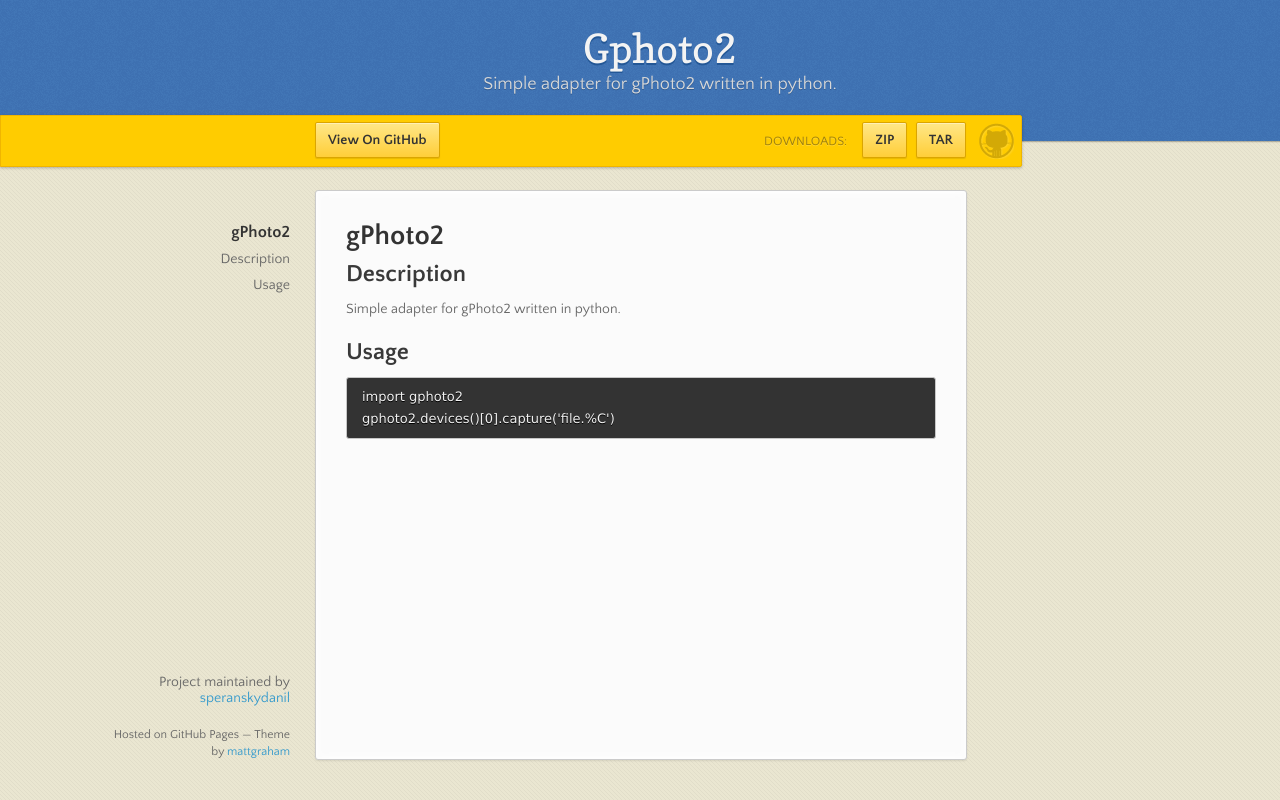
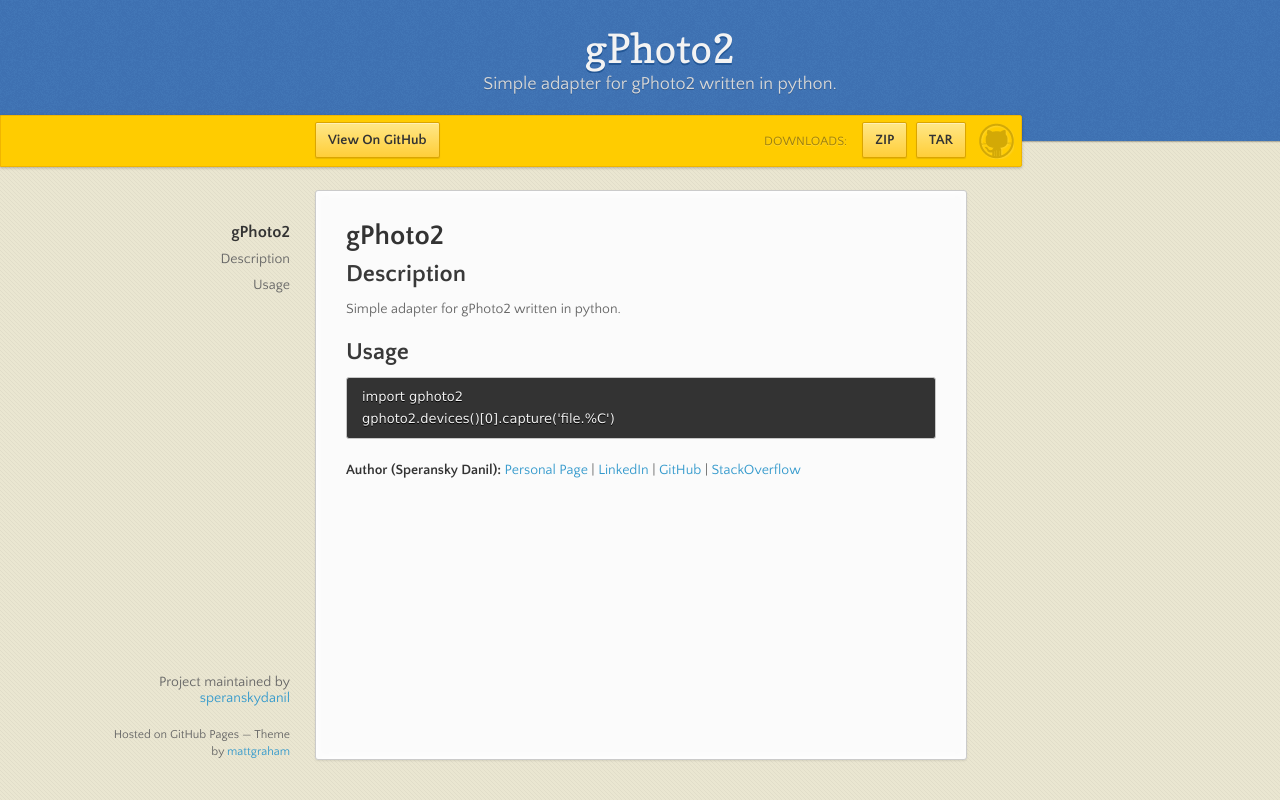
Before and after one commit to speranskydanil/gphoto2, a plain HTML site: page index.html in a window 1280 px wide. Drawn offline with nearby package versions, Linux system fonts and the light colour scheme.

Commit message:
Create gh-pages branch via GitHub

```diff
--- a/index.html
+++ b/index.html
@@ -3,7 +3,7 @@
   <head>
     <meta charset="utf-8">
     <meta http-equiv="X-UA-Compatible" content="chrome=1">
-    <title>Gphoto2 by speranskydanil</title>
+    <title>gPhoto2 by speranskydanil</title>
     <link rel="stylesheet" href="stylesheets/styles.css">
     <link rel="stylesheet" href="stylesheets/pygment_trac.css">
     <script src="https://ajax.googleapis.com/ajax/libs/jquery/1.7.1/jquery.min.js"></script>
@@ -17,7 +17,7 @@
   <body>
 
       <header>
-        <h1>Gphoto2</h1>
+        <h1>gPhoto2</h1>
         <p>Simple adapter for gPhoto2 written in python.</p>
       </header>
 
@@ -53,6 +53,12 @@
 <pre><code>import gphoto2
 gphoto2.devices()[0].capture('file.%C')
 </code></pre>
+
+<p><strong>Author (Speransky Danil):</strong>
+<a href="http://dsperansky.info">Personal Page</a> |
+<a href="http://ru.linkedin.com/in/speranskydanil/en">LinkedIn</a> |
+<a href="https://github.com/speranskydanil?tab=repositories">GitHub</a> |
+<a href="http://stackoverflow.com/users/1550807/speransky-danil">StackOverflow</a></p>
       </section>
       <footer>
         <p>Project maintained by <a href="https://github.com/speranskydanil">speranskydanil</a></p>
--- a/params.json
+++ b/params.json
@@ -1 +1 @@
-{"name":"Gphoto2","tagline":"Simple adapter for gPhoto2 written in python.","body":"# gPhoto2\r\n\r\n## Description\r\n\r\nSimple adapter for gPhoto2 written in python.\r\n\r\n## Usage\r\n\r\n    import gphoto2\r\n    gphoto2.devices()[0].capture('file.%C')\r\n\r\n","google":"","note":"Don't delete this file! It's used internally to help with page regeneration."}
+{"name":"gPhoto2","tagline":"Simple adapter for gPhoto2 written in python.","body":"# gPhoto2\r\n\r\n## Description\r\n\r\nSimple adapter for gPhoto2 written in python.\r\n\r\n## Usage\r\n\r\n    import gphoto2\r\n    gphoto2.devices()[0].capture('file.%C')\r\n\r\n**Author (Speransky Danil):**\r\n[Personal Page](http://dsperansky.info) |\r\n[LinkedIn](http://ru.linkedin.com/in/speranskydanil/en) |\r\n[GitHub](https://github.com/speranskydanil?tab=repositories) |\r\n[StackOverflow](http://stackoverflow.com/users/1550807/speransky-danil)\r\n","google":"","note":"Don't delete this file! It's used internally to help with page regeneration."}
```
